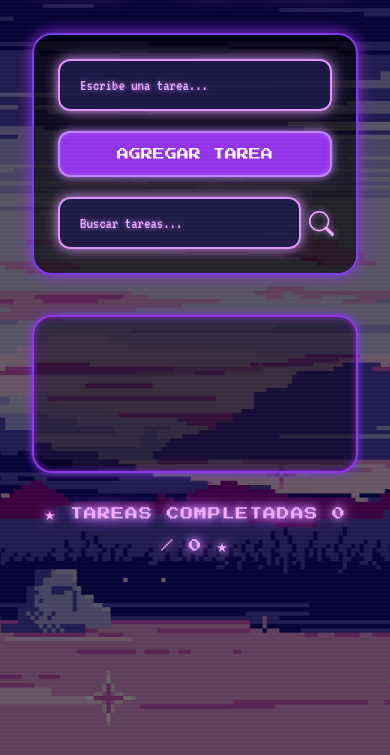
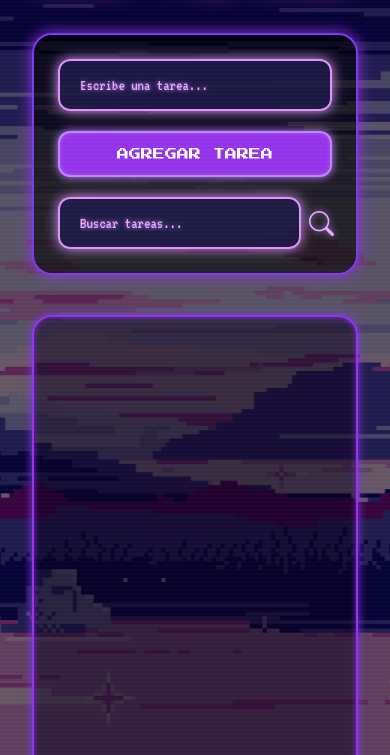
Before and after one commit to dannysophi17/Lista-de-Tareas-Arcade, a plain HTML site: page index.html in a window 390 px wide. Shown: the part 89-844 px from the top of the page. Drawn offline with nearby package versions, Linux system fonts and the light colour scheme.

Commit message:
Fix scroll on mobile and enhance scrollbar style with neon theme

```diff
--- a/style.css
+++ b/style.css
@@ -21,7 +21,7 @@ body::before {
 
 body.crt {
   position: relative;
-  overflow: hidden;
+  overflow-x: hidden;
 }
 
 body.crt::after {
@@ -40,6 +40,11 @@ body.crt::after {
   );
   z-index: 999;
   animation: scanline 1s infinite linear;
+}
+
+body, html {
+  height: 100%;
+  overflow: auto;
 }
 
 /* === Título principal === */
@@ -204,8 +209,7 @@ h1, .main-title {
   margin: 20px auto 0;
   padding-top: 10px;
   padding-bottom: 60px;
-  height: auto;
-  max-height: 80vh;
+  height: 60vh;
   overflow-y: auto;
   overflow-x: hidden;
   border: 2px solid #9333ea;
@@ -389,9 +393,9 @@ h1, .main-title {
   }
 
   .task-area-box {
-    height: auto;
-    max-height: none;
-    overflow-y: visible;
+    height: 60vh;
+    overflow-y: auto;
+    overflow-x: hidden;
   }
 }
 
@@ -779,3 +783,24 @@ h1, .main-title {
       0 0 30px #06b6d4;
   }
 }
+
+/* === Scroll personalizado global === */
+::-webkit-scrollbar {
+  width: 10px;
+  height: 10px;
+}
+
+::-webkit-scrollbar-track {
+  background: rgba(10, 0, 30, 0.3);
+  border-radius: 10px;
+}
+
+::-webkit-scrollbar-thumb {
+  background: linear-gradient(180deg, #9333ea, #a855f7, #c084fc);
+  border-radius: 10px;
+  box-shadow: inset 0 0 6px #f0abfc;
+}
+
+::-webkit-scrollbar-thumb:hover {
+  background: linear-gradient(180deg, #a855f7, #c084fc);
+}
```
